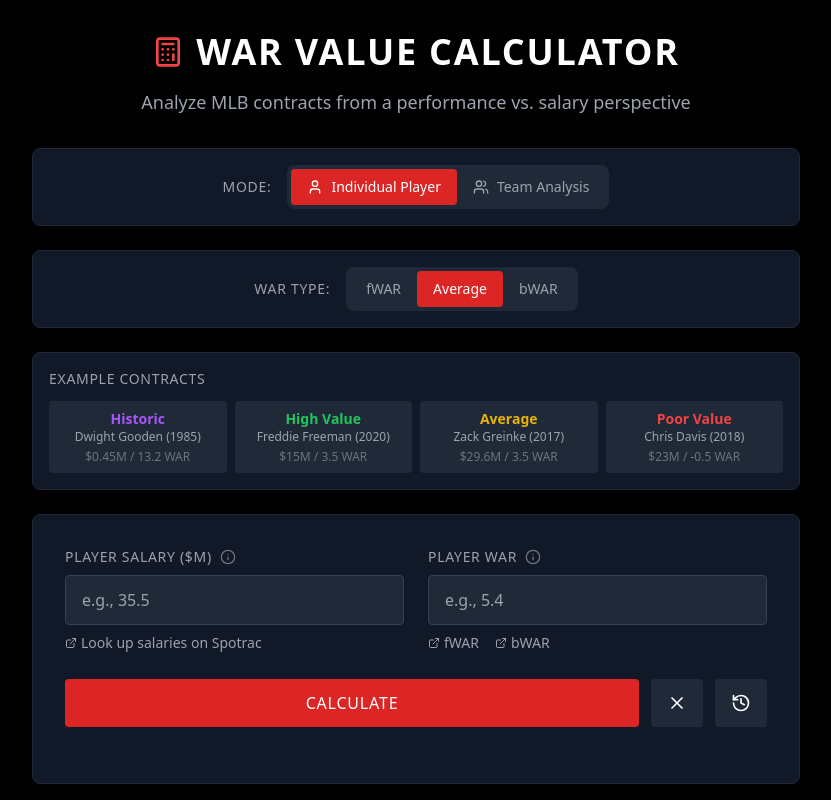
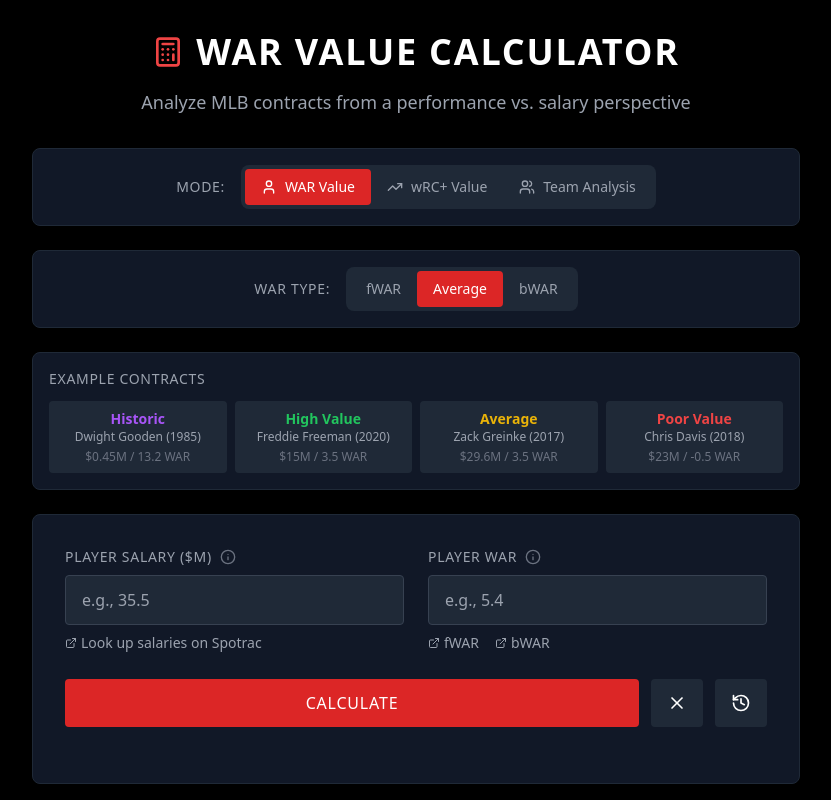
Before and after one commit to harnischllc/badder-calc, a React (Vite) app: page / in a window 1280 px wide. Shown: the top 800 px of the page, without its empty margins (224-1055 px from the left). Built offline with nearby package versions, Linux system fonts and the light colour scheme.

Commit message:
Update ModeSelector.jsx

```diff
--- a/src/components/ModeSelector.jsx
+++ b/src/components/ModeSelector.jsx
@@ -1,5 +1,5 @@
 import React from 'react';
-import { Users, User } from 'lucide-react';
+import { Users, User, TrendingUp } from 'lucide-react';
 
 const ModeSelector = ({ mode, onModeChange }) => {
   return (
@@ -16,7 +16,18 @@ const ModeSelector = ({ mode, onModeChange }) => {
             }`}
           >
             <User className="w-4 h-4" />
-            Individual Player
+            WAR Value
+          </button>
+          <button
+            onClick={() => onModeChange('wrcplus')}
+            className={`px-3 py-1.5 md:px-4 md:py-2 rounded text-sm transition-colors flex items-center gap-2 ${
+              mode === 'wrcplus'
+                ? 'bg-red-600 text-white'
+                : 'text-gray-400 hover:text-white'
+            }`}
+          >
+            <TrendingUp className="w-4 h-4" />
+            wRC+ Value
           </button>
           <button
             onClick={() => onModeChange('team')}
```
